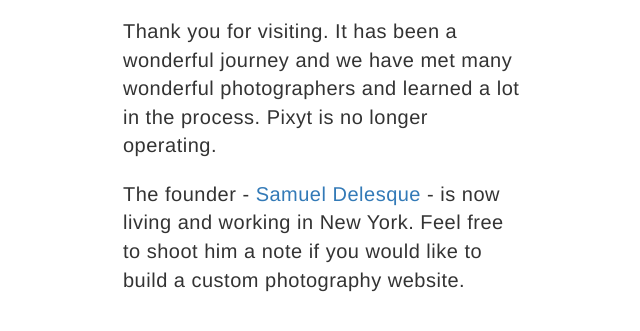
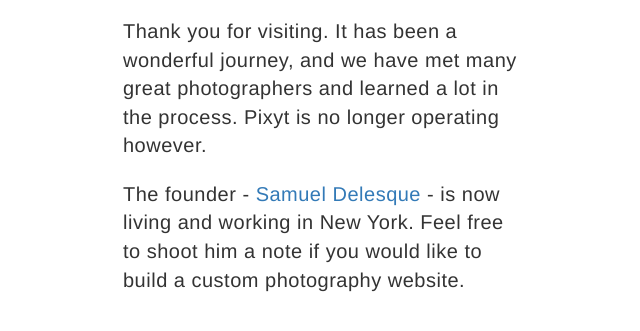
Before and after one commit to samueldelesque/pixyt-closed, a website: page public/index.html in a window 1280 px wide. Shown: the part 117-448 px from the top of the page, without its empty margins (317-957 px from the left). Drawn offline with Linux system fonts and the light colour scheme.

Commit message:
copy update

```diff
--- a/public/index.html
+++ b/public/index.html
@@ -13,7 +13,7 @@
 	<div class="main">
 		<div class="intro">
 			<h1>Pixyt is now closed.</h1>
-			<p>Thank you for visiting. It has been a wonderful journey and we have met many wonderful photographers and learned a lot in the process. Pixyt is no longer operating.</p>
+			<p>Thank you for visiting. It has been a wonderful journey, and we have met many great photographers and learned a lot in the process. Pixyt is no longer operating however.</p>
 			<p>The founder - <a href="http://samueldelesque.me">Samuel Delesque</a> - is now living and working in New York. Feel free to shoot him a note if you would like to build a custom photography website.</p>
 		</div>
 	</div>
```
